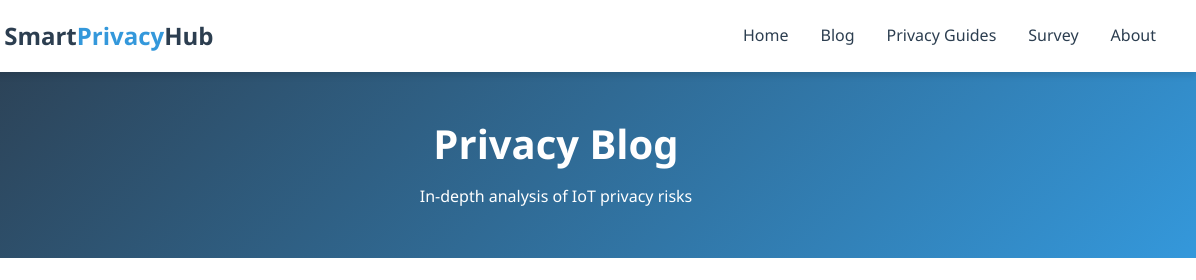
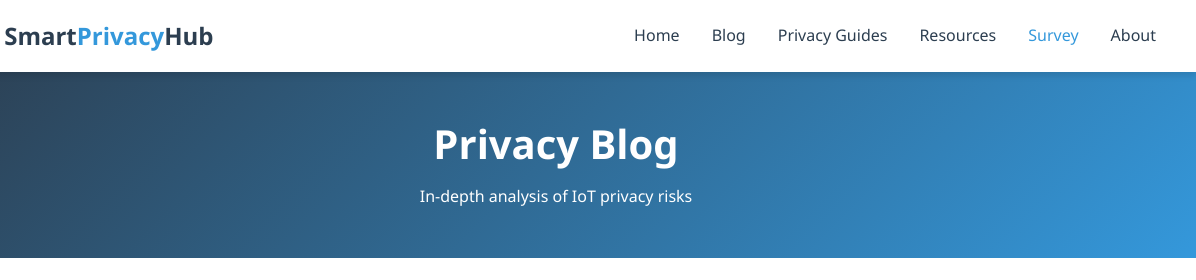
Before and after one commit to PrivacyHub/PrivacyHub, a plain HTML site: page blog-smart-lock.html in a window 1280 px wide. Shown: the top 280 px of the page, 84-1280 px from the left. Drawn offline with Linux system fonts and the light colour scheme.

Commit message:
Update blog-smart-lock.html

```diff
--- a/blog-smart-lock.html
+++ b/blog-smart-lock.html
@@ -21,7 +21,8 @@
                 <li><a href="index.html">Home</a></li>
                 <li><a href="blogs.html">Blog</a></li>
                 <li><a href="guides.html">Privacy Guides</a></li>
-                <li><a href="survey.html">Survey</a></li>
+                <li><a href="resources.html">Resources</a></li>
+                <li><a href="survey.html" class="active">Survey</a></li>
                 <li><a href="about.html">About</a></li>
             </ul>
         </div>
```
